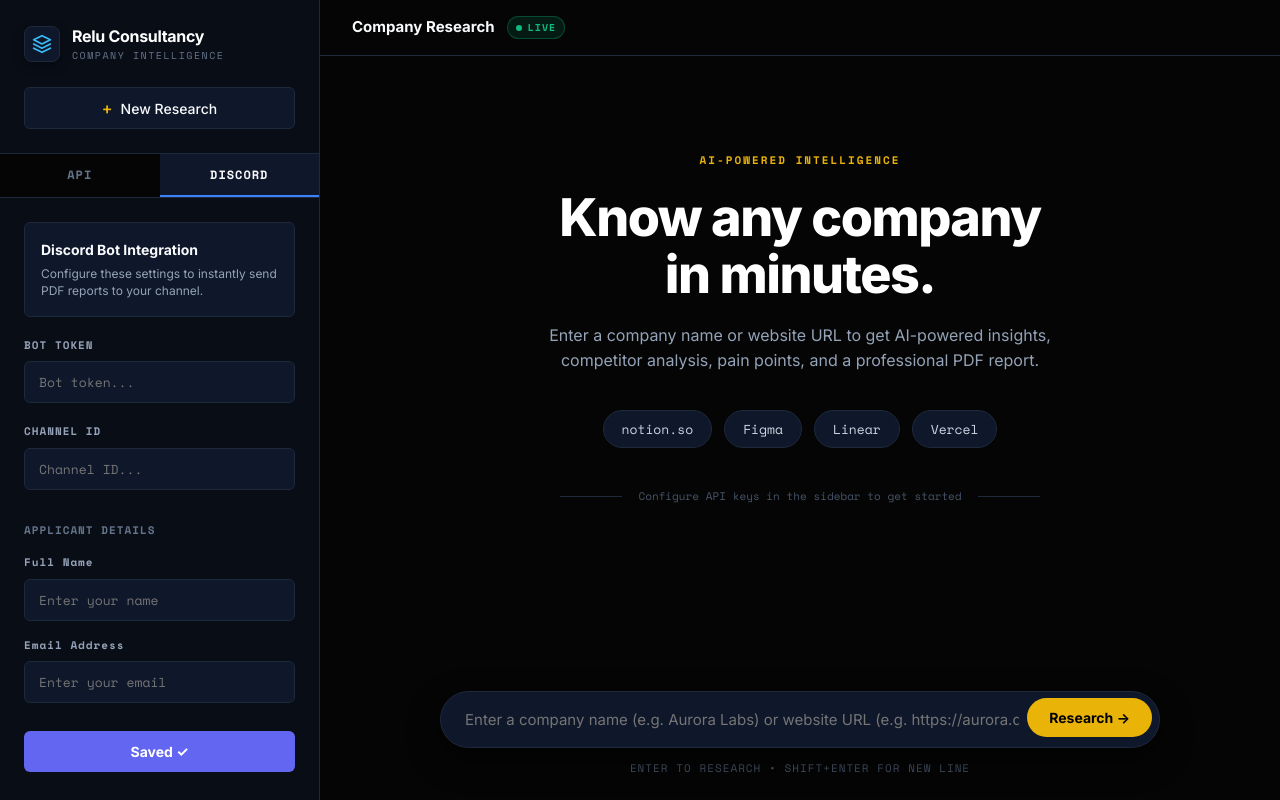
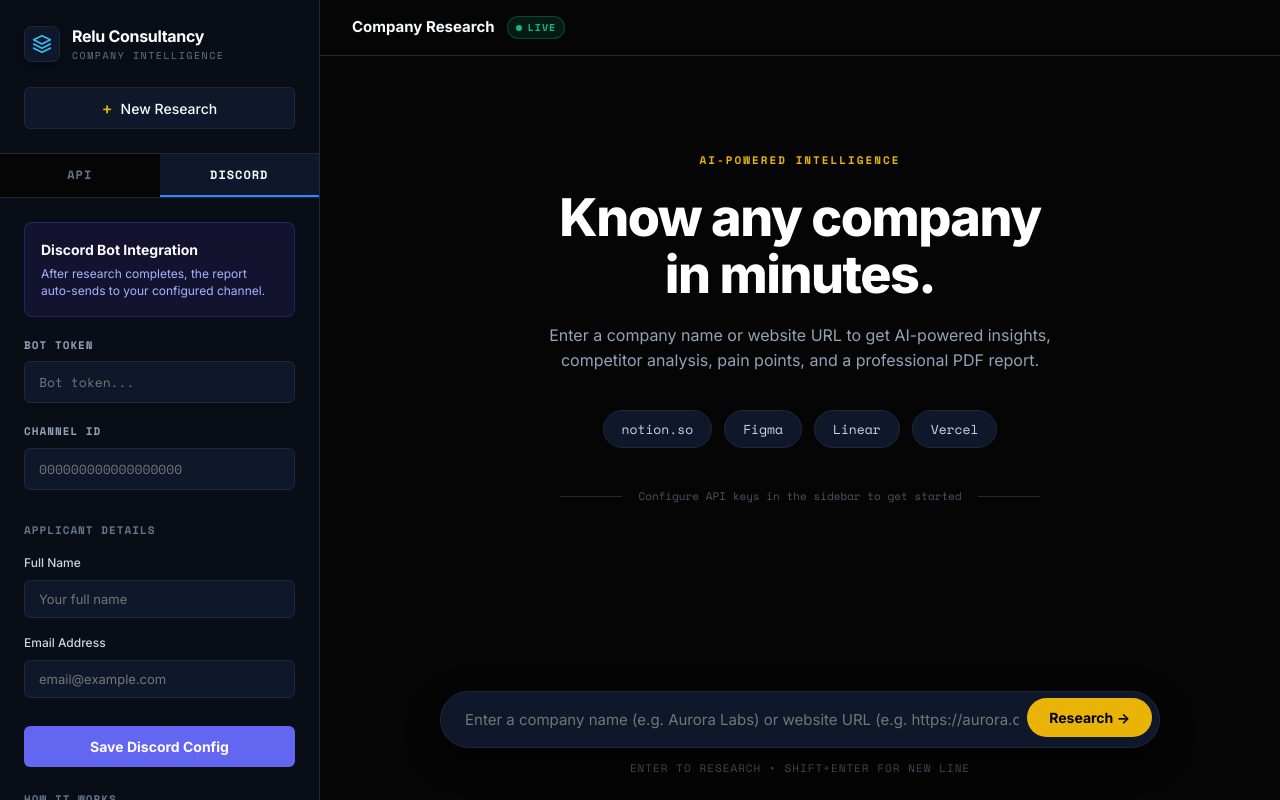
Before and after one commit to sushantkothari/ai-company-research-assistant, a Next.js app: page / in a window 1280 px wide. Both pictures are taken after a click on the button "DISCORD". Built offline with nearby package versions, Linux system fonts and the light colour scheme.

Commit message:
style: align DISCORD tab UI/UX with reference screenshot

```diff
--- a/src/components/MainUI.js
+++ b/src/components/MainUI.js
@@ -251,32 +251,6 @@ export default function MainUI() {
               <button className={styles.saveConfigBtn} onClick={handleSaveConfig}>
                 {savedConfigToast ? 'Saved ✓' : 'Save Configuration'}
               </button>
-
-              <div className={styles.howItWorks}>
-                <h4 className={styles.monoHeading}>HOW IT WORKS</h4>
-                <div className={styles.stepList}>
-                  <div className={styles.stepItem}>
-                    <span className={styles.stepBadge}>1</span>
-                    <span>Enter a company name or URL</span>
-                  </div>
-                  <div className={styles.stepItem}>
-                    <span className={styles.stepBadge}>2</span>
-                    <span>Serper.dev searches and crawls it</span>
-                  </div>
-                  <div className={styles.stepItem}>
-                    <span className={styles.stepBadge}>3</span>
-                    <span>OpenRouter AI generates insights</span>
-                  </div>
-                  <div className={styles.stepItem}>
-                    <span className={styles.stepBadge}>4</span>
-                    <span>Download a professional PDF report</span>
-                  </div>
-                </div>
-              </div>
-
-              <div className={styles.poweredBy}>
-                OPENROUTER &bull; SERPER &bull; JSPDF
-              </div>
             </div>
           )}
 
@@ -284,7 +258,7 @@ export default function MainUI() {
             <div className={styles.settingsGroup}>
               <div className={styles.discordHeaderBox}>
                 <h4>Discord Bot Integration</h4>
-                <p>Configure these settings to instantly send PDF reports to your channel.</p>
+                <p>After research completes, the report auto-sends to your configured channel.</p>
               </div>
 
               <label className={styles.label}>
@@ -305,37 +279,65 @@ export default function MainUI() {
                   className={styles.inputMono}
                   value={settings.discordChannel}
                   onChange={(e) => updateSetting('discordChannel', e.target.value)}
-                  placeholder="Channel ID..."
+                  placeholder="000000000000000000"
                 />
               </label>
 
               <div className={styles.applicantDetails}>
                 <h4 className={styles.monoHeading}>APPLICANT DETAILS</h4>
-                <label className={styles.label}>
+                <label className={styles.labelSans}>
                   Full Name
                   <input
                     type="text"
                     className={styles.input}
                     value={settings.applicantName}
                     onChange={(e) => updateSetting('applicantName', e.target.value)}
-                    placeholder="Enter your name"
+                    placeholder="Your full name"
                   />
                 </label>
-                <label className={styles.label}>
+                <label className={styles.labelSans}>
                   Email Address
                   <input
                     type="email"
                     className={styles.input}
                     value={settings.applicantEmail}
                     onChange={(e) => updateSetting('applicantEmail', e.target.value)}
-                    placeholder="Enter your email"
+                    placeholder="email@example.com"
                   />
                 </label>
               </div>
 
-              <button className={styles.savedBtn}>Saved ✓</button>
+              <button className={styles.saveDiscordBtn} onClick={handleSaveConfig}>
+                {savedConfigToast ? 'Saved ✓' : 'Save Discord Config'}
+              </button>
             </div>
           )}
+
+          <div className={styles.howItWorks}>
+            <h4 className={styles.monoHeading}>HOW IT WORKS</h4>
+            <div className={styles.stepList}>
+              <div className={styles.stepItem}>
+                <span className={styles.stepBadge}>1</span>
+                <span>Enter a company name or URL</span>
+              </div>
+              <div className={styles.stepItem}>
+                <span className={styles.stepBadge}>2</span>
+                <span>Serper.dev searches and crawls it</span>
+              </div>
+              <div className={styles.stepItem}>
+                <span className={styles.stepBadge}>3</span>
+                <span>OpenRouter AI generates insights</span>
+              </div>
+              <div className={styles.stepItem}>
+                <span className={styles.stepBadge}>4</span>
+                <span>Download a professional PDF report</span>
+              </div>
+            </div>
+          </div>
+
+          <div className={styles.poweredBy}>
+            OPENROUTER &bull; SERPER &bull; JSPDF
+          </div>
         </div>
       </aside>
 
--- a/src/components/MainUI.module.css
+++ b/src/components/MainUI.module.css
@@ -251,22 +251,33 @@
   letter-spacing: 1.5px;
 }
 
+.labelSans {
+  display: flex;
+  flex-direction: column;
+  gap: 8px;
+  font-family: var(--font-sans);
+  font-size: 12px;
+  font-weight: 500;
+  color: #cbd5e1;
+}
+
 .discordHeaderBox {
-  background-color: #0f172a;
+  background-color: rgba(30, 27, 75, 0.5);
   padding: 16px;
-  border-radius: 6px;
-  border: 1px solid #1e293b;
+  border-radius: 8px;
+  border: 1px solid rgba(67, 56, 202, 0.4);
 }
 
 .discordHeaderBox h4 {
   margin: 0 0 6px 0;
   color: #f8fafc;
   font-size: 14px;
+  font-weight: 700;
 }
 
 .discordHeaderBox p {
   margin: 0;
-  color: #94a3b8;
+  color: #a5b4fc;
   font-size: 12px;
   line-height: 1.4;
 }
@@ -278,7 +289,7 @@
   gap: 16px;
 }
 
-.savedBtn {
+.saveDiscordBtn {
   width: 100%;
   padding: 12px;
   background-color: #6366f1;
@@ -289,6 +300,11 @@
   font-size: 14px;
   cursor: pointer;
   margin-top: 8px;
+  transition: opacity 0.2s ease;
+}
+
+.saveDiscordBtn:hover {
+  opacity: 0.9;
 }
 
 /* MAIN AREA */
```
